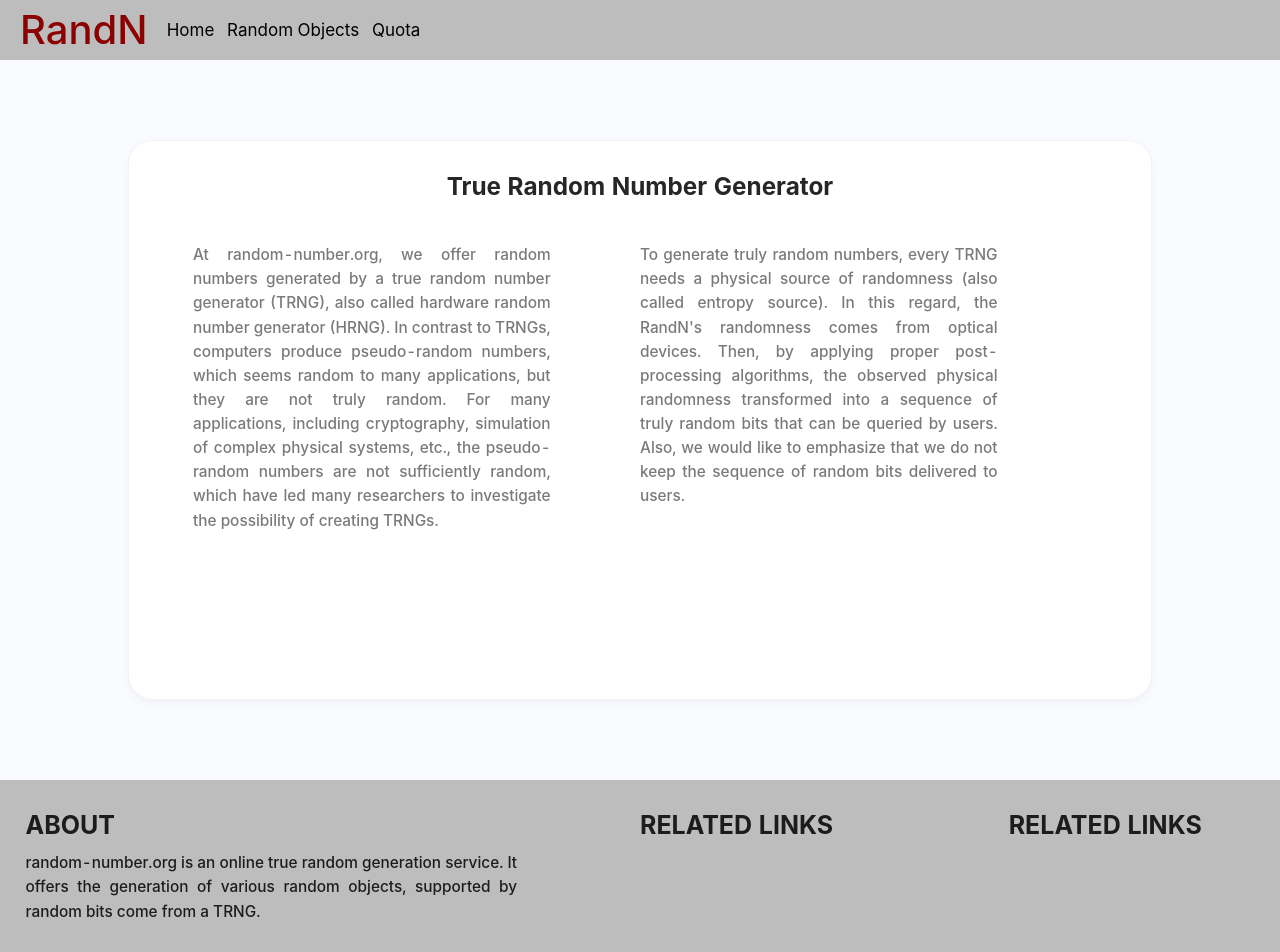
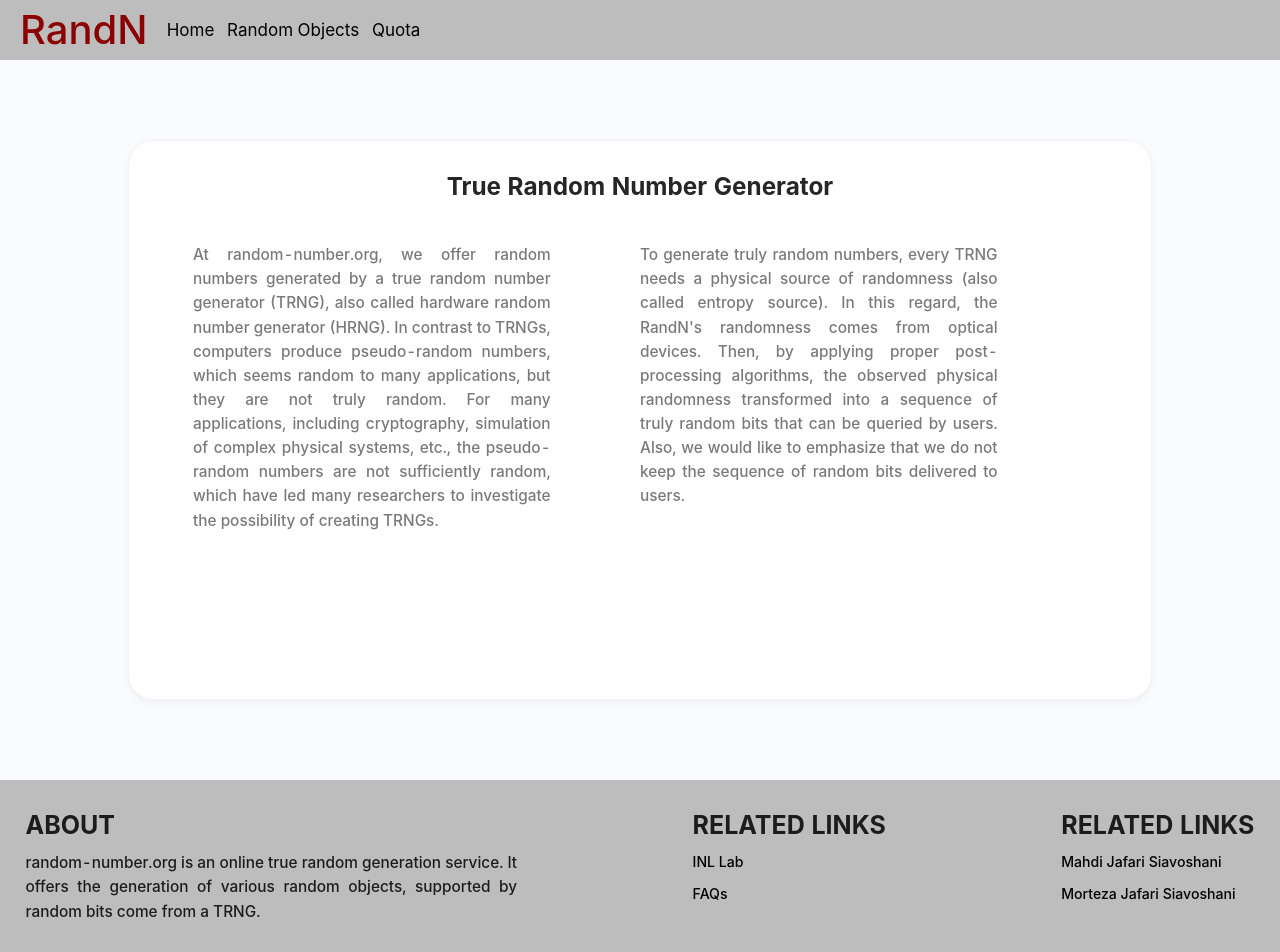
Before and after one commit to mohammadrezayousefpour/TRNG, a React (Create React App) app in the folder front/: page / in a window 1280 px wide. Shown: the top 952 px of the page. Built offline with nearby package versions, Linux system fonts and the light colour scheme.

Commit message:
footer completed but links are not OK

```diff
--- a/front/src/components/Footer/Footer.jsx
+++ b/front/src/components/Footer/Footer.jsx
@@ -1,9 +1,10 @@
 import React from "react";
 import classes from "./Fotter.module.css";
+import { Link } from "react-router-dom";
 const Footer = () => {
   return (
     <div className={classes.FooterContainer}>
-      <div className={classes.item}>
+      <div className={classes.item} id={classes.first}>
         <span className={classes.title}>ABOUT</span>
         <span className={classes.AboutText}>
           random-number.org is an online true random generation service. It
@@ -11,13 +12,38 @@ const Footer = () => {
           bits come from a TRNG.
         </span>
       </div>
-      <div className={classes.item}>
+      <div className={classes.item} id={classes.second}>
         <span className={classes.title}>RELATED LINKS</span>
-        <div></div>
+        <div className={classes.relatedLinks}>
+          <Link
+            to={{ pathname: "https://inl-lab.net/" }}
+            style={{ color: "black", marginBottom: "0.75vw" }}
+          >
+            <span>INL Lab</span>
+          </Link>
+          <Link to={{ pathname: "/FAQs" }} style={{ color: "black" }}>
+            <span>FAQs</span>
+          </Link>
+        </div>
       </div>
-      <div className={classes.item}>
+      <div className={classes.item} id={classes.third}>
         <span className={classes.title}>RELATED LINKS</span>
-        <div></div>
+        <div className={classes.relatedLinks}>
+          <Link
+            to={"https://mahdi.jafari.siavoshani.ir/"}
+            target="_blank"
+            style={{ color: "black", marginBottom: "0.75vw" }}
+          >
+            <span>Mahdi Jafari Siavoshani</span>
+          </Link>
+          <Link
+            to={"https://morteza.jafari.siavoshani.ir/"}
+            target="_blank"
+            style={{ color: "black" }}
+          >
+            <span>Morteza Jafari Siavoshani</span>
+          </Link>
+        </div>
       </div>
     </div>
   );
--- a/front/src/components/Footer/Fotter.module.css
+++ b/front/src/components/Footer/Fotter.module.css
@@ -21,19 +21,30 @@
   text-align: justify;
   /* color: red; */
 }
-.FooterContainer div:first-child {
+#first {
   width: 40%;
   height: 100%;
 }
-.FooterContainer div:nth-child(2) {
+.second {
   width: 20%;
   height: 100%;
 }
-.FooterContainer div:last-child {
+.third {
   width: 20%;
   height: 100%;
+  background-color: red;
 }
 .FooterContainer div .title {
   font-size: 25px;
   font-weight: bold;
 }
+.relatedLinks {
+  display: flex;
+  flex-direction: column;
+  margin-top: 0.5vw;
+  font-weight: 500;
+  font-size: 1.1vw;
+}
+.relatedLinks span:first-child {
+  margin-bottom: 0.75vw;
+}
```
